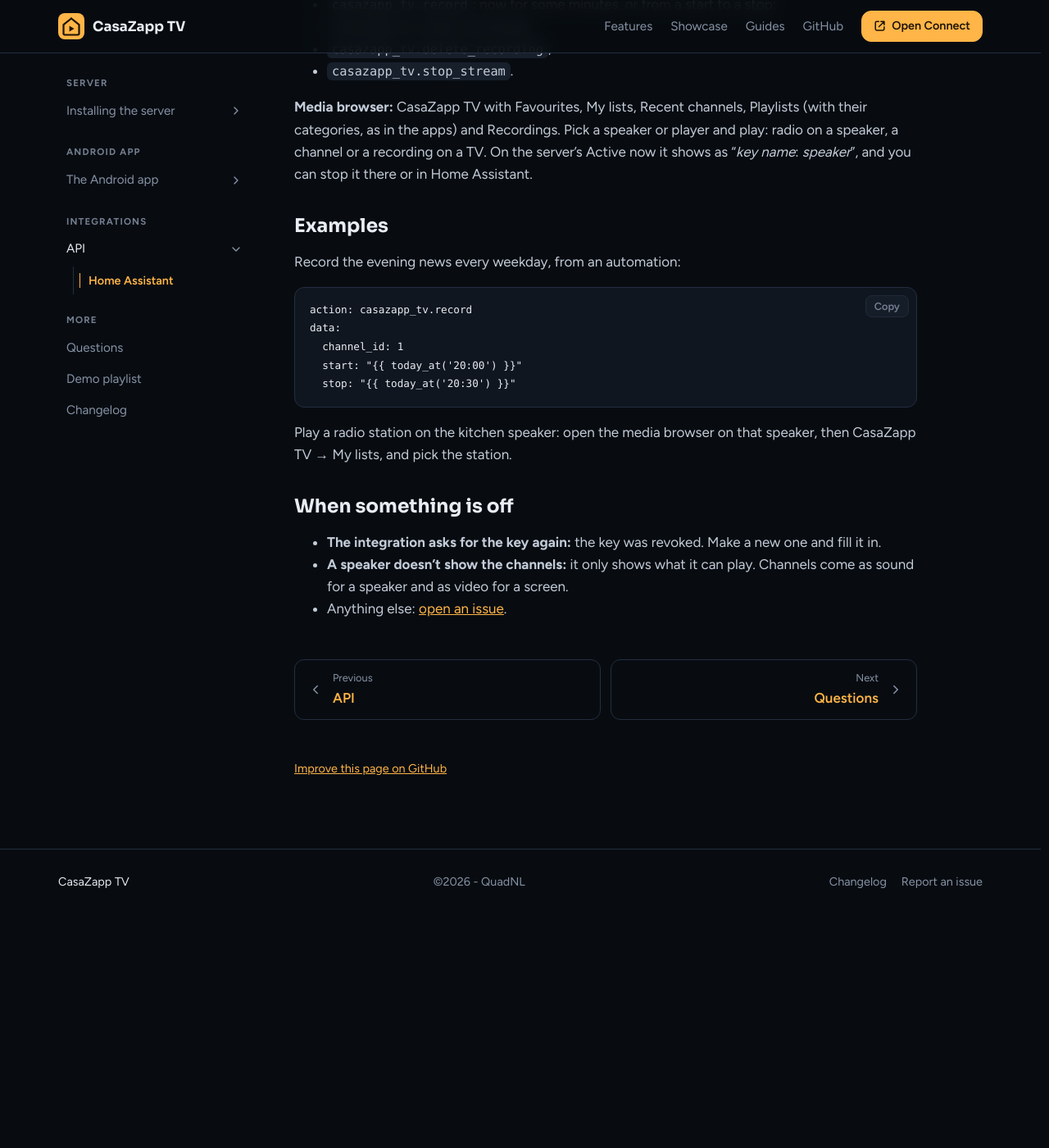
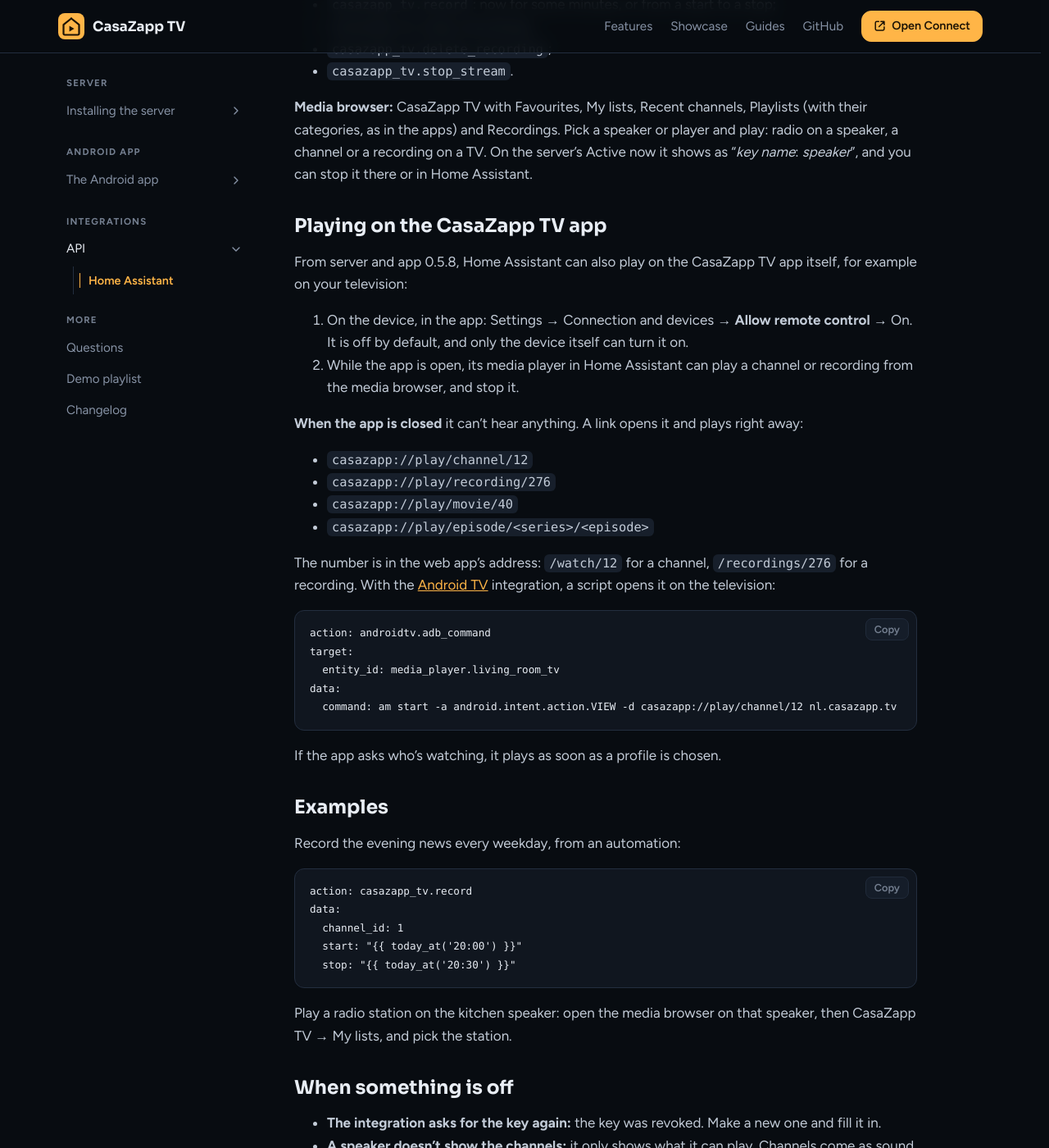
Before and after one commit to QuadNL/CasaZapp-TV-release, a Jekyll site: the page built from docs/home-assistant.md, in a window 1280 px wide and 1400 px high, scrolled down 1974 px. Shown: the whole window at 82% size. Built offline with Jekyll 4.4.1, drawn with Linux system fonts in a browser that asks for light colours; our own code applies the rules of GitHub Pages for plain Markdown files; before the commit the page ends 3089 px from its top, so only the background shows below that; some of the changed text lies outside the part shown.

Commit message:
docs: playing on the CasaZapp TV app from Home Assistant, and links that open it (0.5.8)
Co-Authored-By: Claude Opus 5.5 <noreply@anthropic.com>

````diff
--- a/docs/home-assistant.md
+++ b/docs/home-assistant.md
@@ -72,6 +72,37 @@ categories, as in the apps) and Recordings. Pick a speaker or player and play: r
 speaker, a channel or a recording on a TV. On the server's Active now it shows as
 "_key name_: _speaker_", and you can stop it there or in Home Assistant.
 
+## Playing on the CasaZapp TV app
+
+From server and app 0.5.8, Home Assistant can also play on the CasaZapp TV app itself, for example
+on your television:
+
+1. On the device, in the app: Settings → Connection and devices → **Allow remote control** → On.
+   It is off by default, and only the device itself can turn it on.
+2. While the app is open, its media player in Home Assistant can play a channel or recording from
+   the media browser, and stop it.
+
+**When the app is closed** it can't hear anything. A link opens it and plays right away:
+
+- `casazapp://play/channel/12`
+- `casazapp://play/recording/276`
+- `casazapp://play/movie/40`
+- `casazapp://play/episode/<series>/<episode>`
+
+The number is in the web app's address: `/watch/12` for a channel, `/recordings/276` for a
+recording. With the [Android TV](https://www.home-assistant.io/integrations/androidtv/)
+integration, a script opens it on the television:
+
+```yaml
+action: androidtv.adb_command
+target:
+  entity_id: media_player.living_room_tv
+data:
+  command: am start -a android.intent.action.VIEW -d casazapp://play/channel/12 nl.casazapp.tv
+```
+
+If the app asks who's watching, it plays as soon as a profile is chosen.
+
 ## Examples
 
 Record the evening news every weekday, from an automation:
@@ -94,4 +125,7 @@ CasaZapp TV → My lists, and pick the station.
 - **The integration asks for the key again:** the key was revoked. Make a new one and fill it in.
 - **A speaker doesn't show the channels:** it only shows what it can play. Channels come as
   sound for a speaker and as video for a screen.
+- **The app's player has no play button:** the app isn't open, or "Allow remote control" is off
+  there. Home Assistant links the player by the device's name, so two devices with that name and
+  remote control on can't be told apart: give one a name of its own when you pair it.
 - Anything else: [open an issue](https://github.com/QuadNL/CasaZapp-TV-release/issues).
````
Also changed, not shown: docs/api.md (+1 -1 lines).
